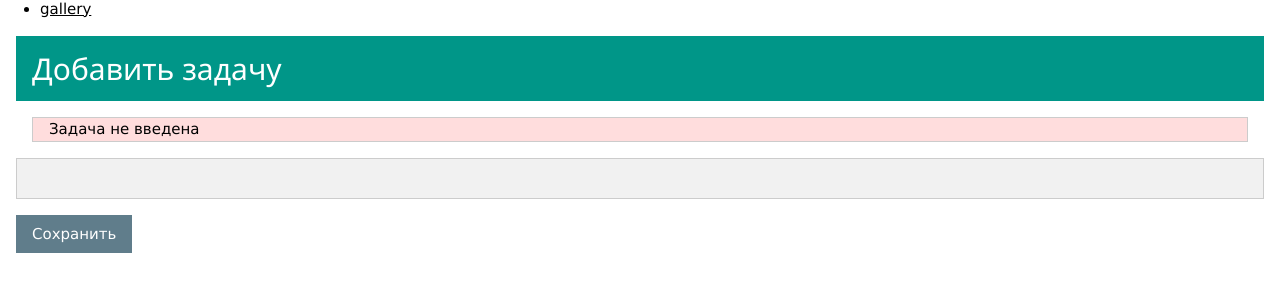
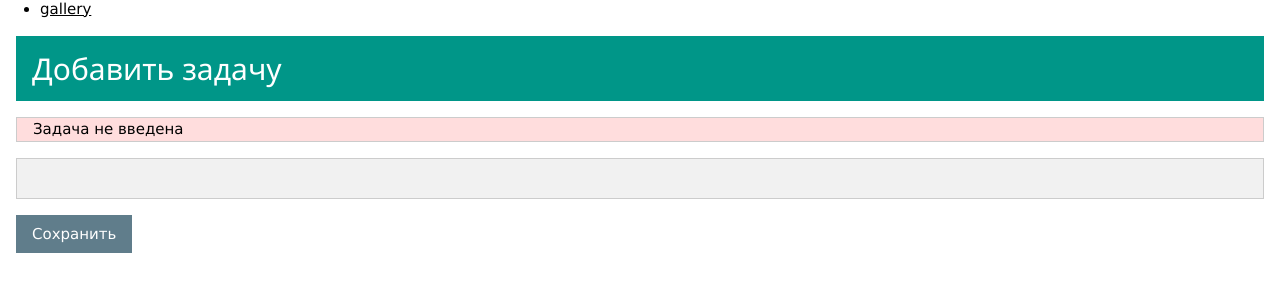
Before and after one commit to vadimbliznyuk/oct-mvc, a PHP site: page /tasks/add in a window 1280 px wide. Shown: the part 149-449 px from the top of the page. Run offline with PHP 8.4, Linux system fonts and the light colour scheme.

```diff
--- a/app/views/tasks_create_view.php
+++ b/app/views/tasks_create_view.php
@@ -2,7 +2,7 @@
     <h2>Добавить задачу</h2>
 </div>
 <?php if (!empty($this->error)): ?>
-    <div class="w3-panel w3-pale-red w3-display-container w3-border w3-margin"><?= $this->error ?></div>
+    <div class="w3-panel w3-pale-red w3-display-container w3-border"><?= $this->error ?></div>
 <?php endif; ?>
 <form  method="POST" action="/tasks/add">
     <input class="w3-input w3-border w3-light-grey w3-section" type="text" name="tasks">
```
